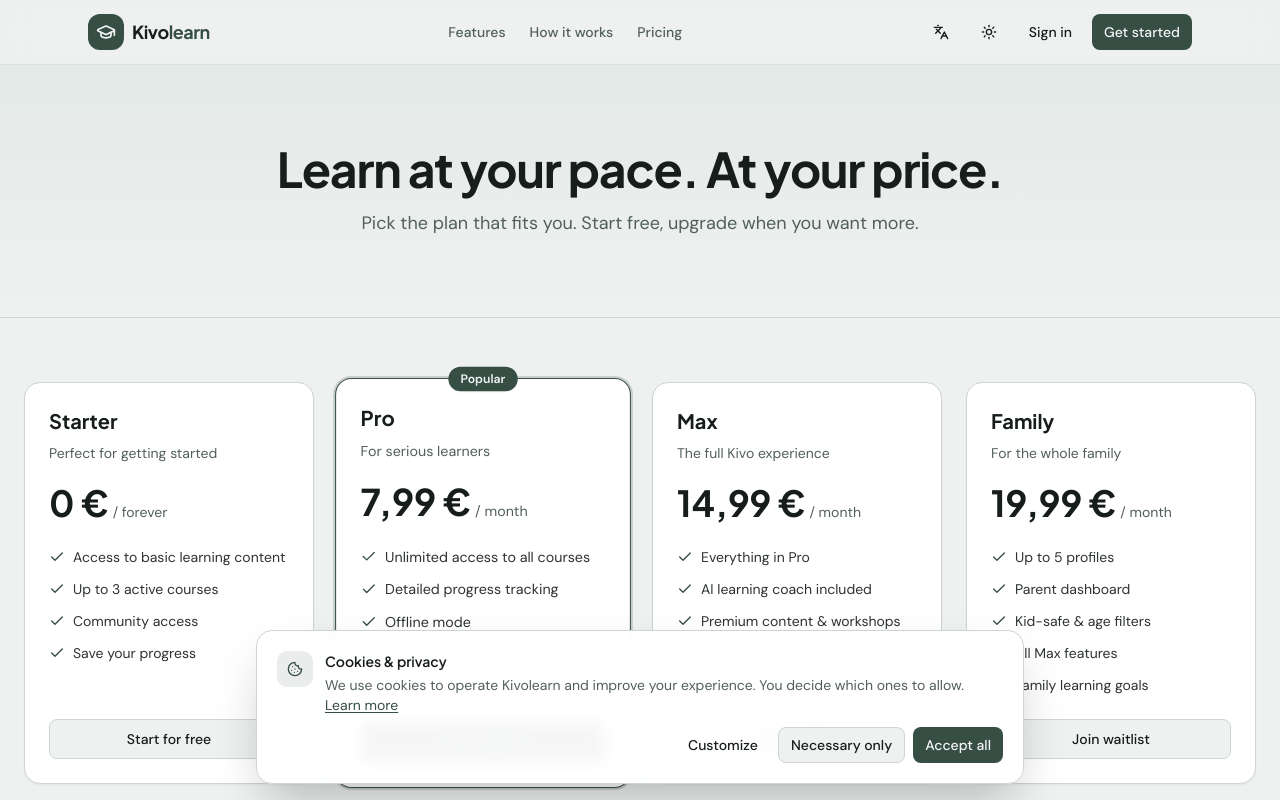
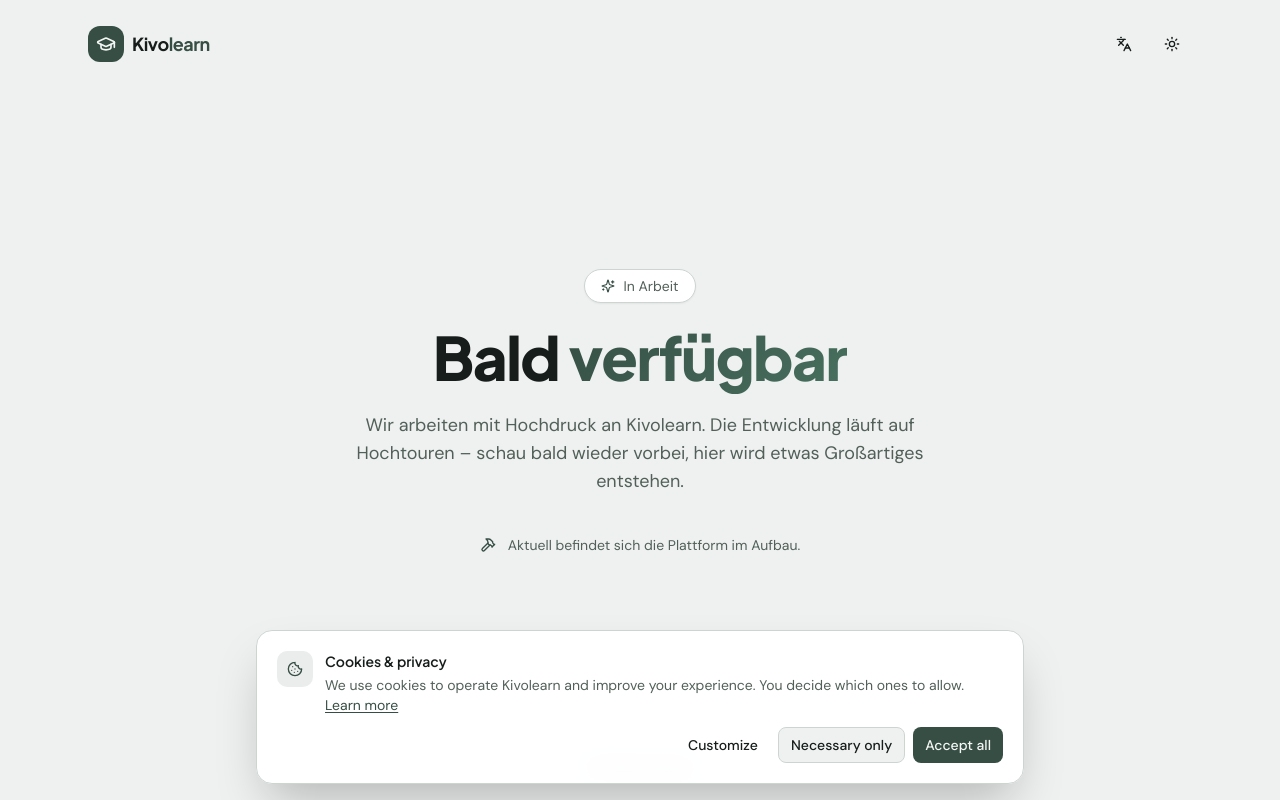
Before and after one commit to schokos/kivo-landing, a React (Vite) app: page /pricing in a window 1280 px wide. Shown: the top 800 px of the page. Built offline with nearby package versions, Linux system fonts and the light colour scheme.

Commit message:
Changes
Co-authored-by: schokos <178708348+schokos@users.noreply.github.com>

```diff
--- a/src/App.tsx
+++ b/src/App.tsx
@@ -5,13 +5,11 @@ import { QueryClient, QueryClientProvider } from "@tanstack/react-query";
 import { BrowserRouter, Routes, Route } from "react-router-dom";
 import { CookieBanner } from "@/components/marketing/CookieBanner";
 
-import Landing from "./pages/Landing";
-import Pricing from "./pages/Pricing";
+import ComingSoon from "./pages/ComingSoon";
 import Impressum from "./pages/legal/Impressum";
 import AGB from "./pages/legal/AGB";
 import Datenschutz from "./pages/legal/Datenschutz";
 import Cookies from "./pages/legal/Cookies";
-import NotFound from "./pages/NotFound";
 
 const queryClient = new QueryClient();
 
@@ -26,13 +24,12 @@ const App = () => (
       <Sonner />
       <BrowserRouter basename={basename}>
         <Routes>
-          <Route path="/" element={<Landing />} />
-          <Route path="/pricing" element={<Pricing />} />
+          <Route path="/" element={<ComingSoon />} />
           <Route path="/impressum" element={<Impressum />} />
           <Route path="/agb" element={<AGB />} />
           <Route path="/datenschutz" element={<Datenschutz />} />
           <Route path="/cookies" element={<Cookies />} />
-          <Route path="*" element={<NotFound />} />
+          <Route path="*" element={<ComingSoon />} />
         </Routes>
         <CookieBanner />
       </BrowserRouter>
--- /dev/null
+++ b/src/pages/ComingSoon.tsx
@@ -0,0 +1,72 @@
+import { useEffect } from "react";
+import { GraduationCap, Sparkles, Hammer } from "lucide-react";
+import { ThemeToggle } from "@/components/marketing/ThemeToggle";
+import { LanguageToggle } from "@/components/marketing/LanguageToggle";
+
+export default function ComingSoon() {
+  useEffect(() => {
+    document.title = "Kivolearn – Bald verfügbar";
+    let meta = document.querySelector('meta[name="description"]');
+    if (!meta) {
+      meta = document.createElement("meta");
+      meta.setAttribute("name", "description");
+      document.head.appendChild(meta);
+    }
+    meta.setAttribute(
+      "content",
+      "Kivolearn ist noch in Arbeit. Wir entwickeln mit Hochdruck und sind bald für dich verfügbar.",
+    );
+  }, []);
+
+  return (
+    <div className="relative flex min-h-screen flex-col bg-background">
+      <div className="absolute inset-0 -z-10" style={{ background: "var(--gradient-hero)" }} />
+
+      <header className="mx-auto flex w-full max-w-6xl items-center justify-between px-6 py-6">
+        <div className="flex items-center gap-2">
+          <div className="flex h-9 w-9 items-center justify-center rounded-xl bg-primary shadow-soft">
+            <GraduationCap className="h-5 w-5 text-primary-foreground" />
+          </div>
+          <span className="font-display text-lg font-bold tracking-tight text-foreground">
+            Kivo<span className="text-primary">learn</span>
+          </span>
+        </div>
+        <div className="flex items-center gap-2">
+          <LanguageToggle />
+          <ThemeToggle />
+        </div>
+      </header>
+
+      <main className="flex flex-1 items-center justify-center px-6 py-16">
+        <div className="mx-auto max-w-2xl text-center">
+          <div className="mb-6 inline-flex items-center gap-2 rounded-full border border-border bg-card px-4 py-1.5 text-sm text-muted-foreground shadow-sm">
+            <Sparkles className="h-3.5 w-3.5 text-primary" />
+            In Arbeit
+          </div>
+          <h1 className="font-display text-4xl font-extrabold tracking-tight text-foreground sm:text-6xl">
+            Bald{" "}
+            <span
+              className="bg-clip-text text-transparent"
+              style={{ backgroundImage: "var(--gradient-primary)" }}
+            >
+              verfügbar
+            </span>
+          </h1>
+          <p className="mx-auto mt-6 max-w-xl text-lg text-muted-foreground">
+            Wir arbeiten mit Hochdruck an Kivolearn. Die Entwicklung läuft auf Hochtouren –
+            schau bald wieder vorbei, hier wird etwas Großartiges entstehen.
+          </p>
+
+          <div className="mt-10 flex items-center justify-center gap-3 text-sm text-muted-foreground">
+            <Hammer className="h-4 w-4 text-primary" />
+            <span>Aktuell befindet sich die Plattform im Aufbau.</span>
+          </div>
+        </div>
+      </main>
+
+      <footer className="mx-auto w-full max-w-6xl px-6 py-6 text-center text-xs text-muted-foreground">
+        © {new Date().getFullYear()} Kivolearn
+      </footer>
+    </div>
+  );
+}
```
